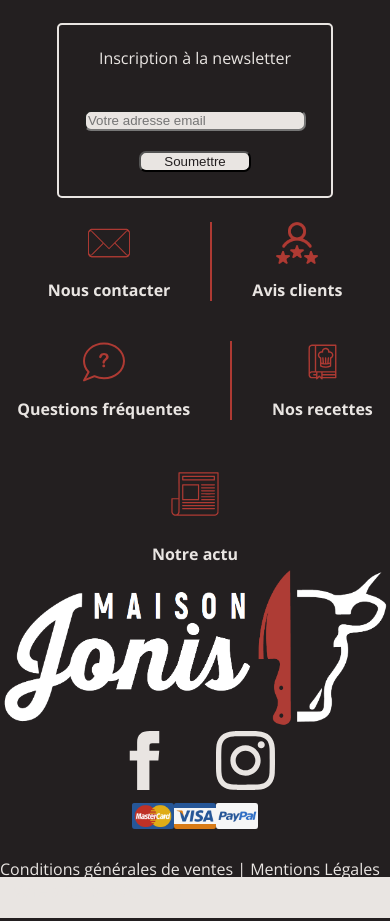
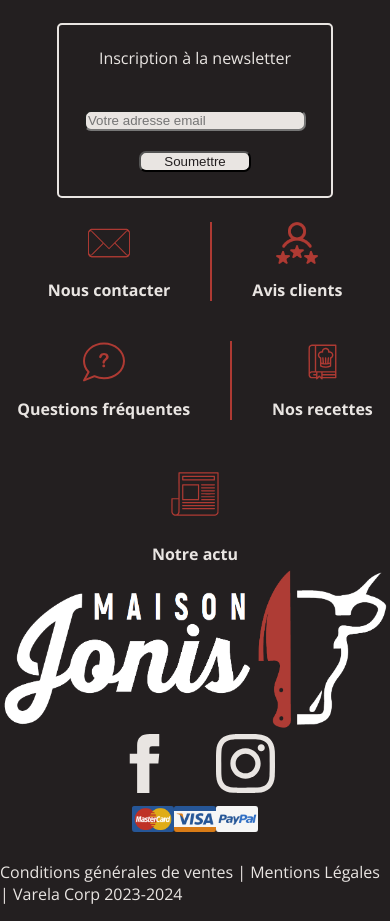
Before and after one commit to Alghard/boucherie_jonis, a PHP site: page / in a window 390 px wide. Shown: the part 1510-2431 px from the top of the page. Run offline with PHP 8.4, Linux system fonts and the light colour scheme.

Commit message:
responsive upgrade

```diff
--- a/Site/style/style.css
+++ b/Site/style/style.css
@@ -4,9 +4,12 @@ html {
 
 body {
   background-color: #e9e5e2;
-  margin: 0px;
+  margin: 0;
   font-family: "Open Sans", system-ui, -apple-system, BlinkMacSystemFont, "Segoe UI", Roboto, Oxygen, Ubuntu, Cantarell, "Helvetica Neue", sans-serif;
   position: relative;
+  min-height: 100dvh;
+  display: flex;
+  flex-direction: column;
 }
 body header {
   height: 25%;
@@ -328,12 +331,11 @@ body main #contain-arrowup #arrow-up:hover {
 }
 body footer {
   position: relative;
-  height: 50dvh;
   width: 100%;
   background-color: #231f20;
   display: grid;
   grid-template-columns: 1fr 2fr 1fr;
-  grid-template-rows: 3fr 1fr 0.2fr;
+  grid-template-rows: 1fr 1fr 0.2fr;
   justify-items: center;
 }
 body footer #newsletter {
@@ -448,7 +450,6 @@ body footer #paiement img {
     gap: 5dvh;
   }
   body footer {
-    height: 67dvh;
     display: flex;
     flex-direction: column;
     align-items: center;
@@ -492,23 +493,12 @@ body footer #paiement img {
   }
 }
 @media only screen and (max-width: 923px) {
-  body footer {
-    height: 80dvh;
-  }
   body footer #footer-icons .footer-icon a img {
     width: 5dvh;
     height: 5dvh;
   }
 }
-@media only screen and (max-width: 535px) {
-  body footer {
-    height: 90dvh;
-  }
-}
 @media only screen and (max-width: 430px) {
-  body footer {
-    height: 104dvh;
-  }
   body footer #footer-icons .line:nth-of-type(even) {
     display: none;
   }
--- a/Site/style/style.scss
+++ b/Site/style/style.scss
@@ -40,9 +40,12 @@ html {
 }
 body {
     background-color: #e9e5e2;
-    margin: 0px;
+    margin: 0;
     font-family: 'Open Sans', system-ui, -apple-system, BlinkMacSystemFont, 'Segoe UI', Roboto, Oxygen, Ubuntu, Cantarell, 'Helvetica Neue', sans-serif;
     position: relative;
+    min-height: 100dvh;
+    display: flex;
+    flex-direction: column;
     header {
         height: 25%;
         width: 100%;
@@ -344,12 +347,11 @@ body {
 
     footer{
         position: relative;
-        height: 50dvh;
         width: 100%;
         background-color: #231f20;
         display: grid;
         grid-template-columns: 1fr 2fr 1fr;
-        grid-template-rows: 3fr 1fr 0.20fr;
+        grid-template-rows: 1fr 1fr 0.20fr;
         justify-items: center;
         #newsletter{
             border: solid 2px #e9e5e2 ;
@@ -476,7 +478,7 @@ body {
             }
         }
         footer{
-            height: 67dvh;
+            // height: 67dvh;
             display: flex;
             flex-direction: column;
             align-items: center;
@@ -535,7 +537,7 @@ body {
 @media only screen and (max-width: 923px){
     body{
         footer{
-            height: 80dvh;
+            // height: 80dvh;
             #footer-icons{
                 .footer-icon{
                     a{
@@ -552,14 +554,14 @@ body {
 @media only screen and (max-width: 535px){
     body{
         footer{
-            height: 90dvh;
+            // height: 90dvh;
         }
     }
 }
 @media only screen and (max-width: 430px){
     body{
         footer{
-            height: 104dvh;
+            // height: 104dvh;
             #footer-icons{
                 .line:nth-of-type(even){
                     display: none
```
Also changed, not shown: 1 other file.
